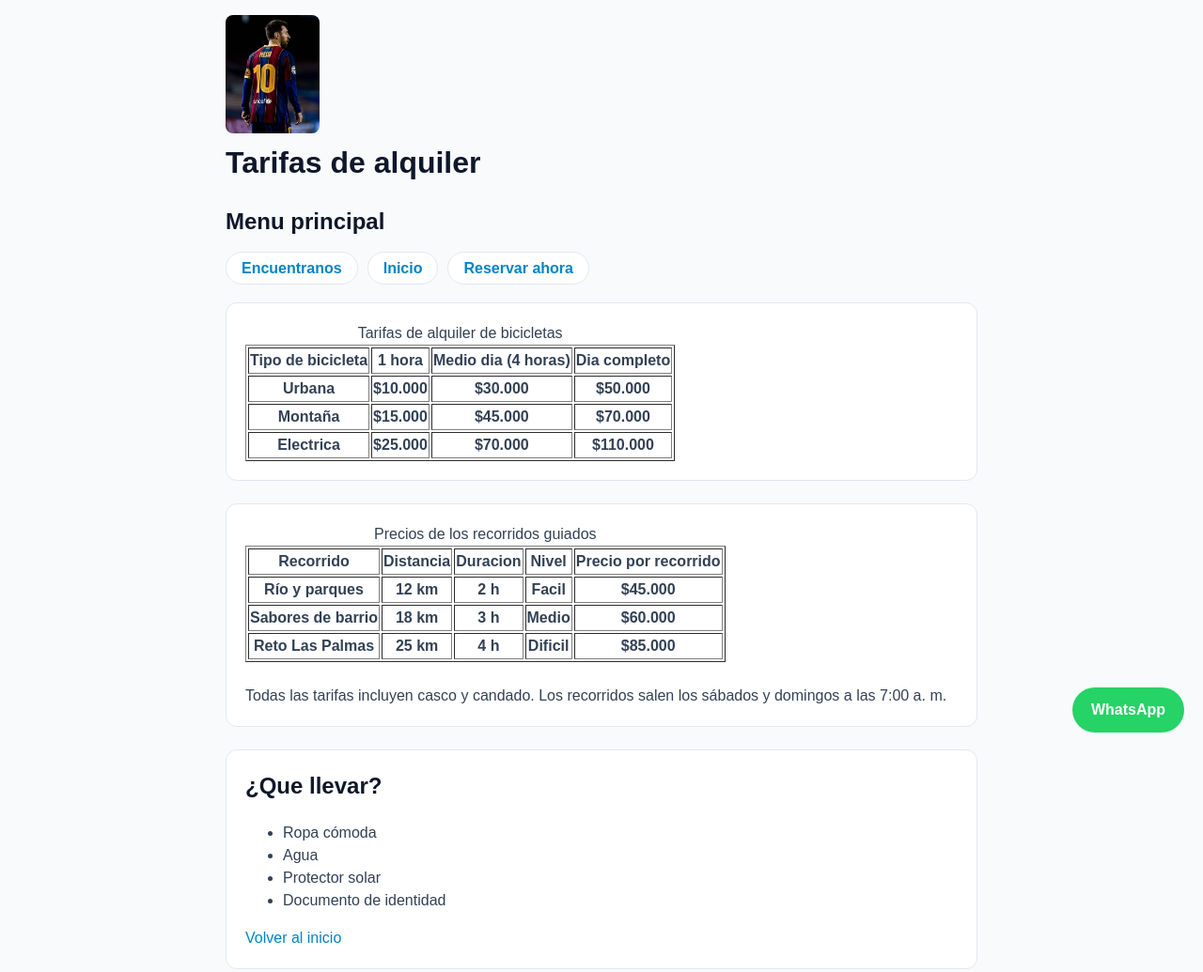
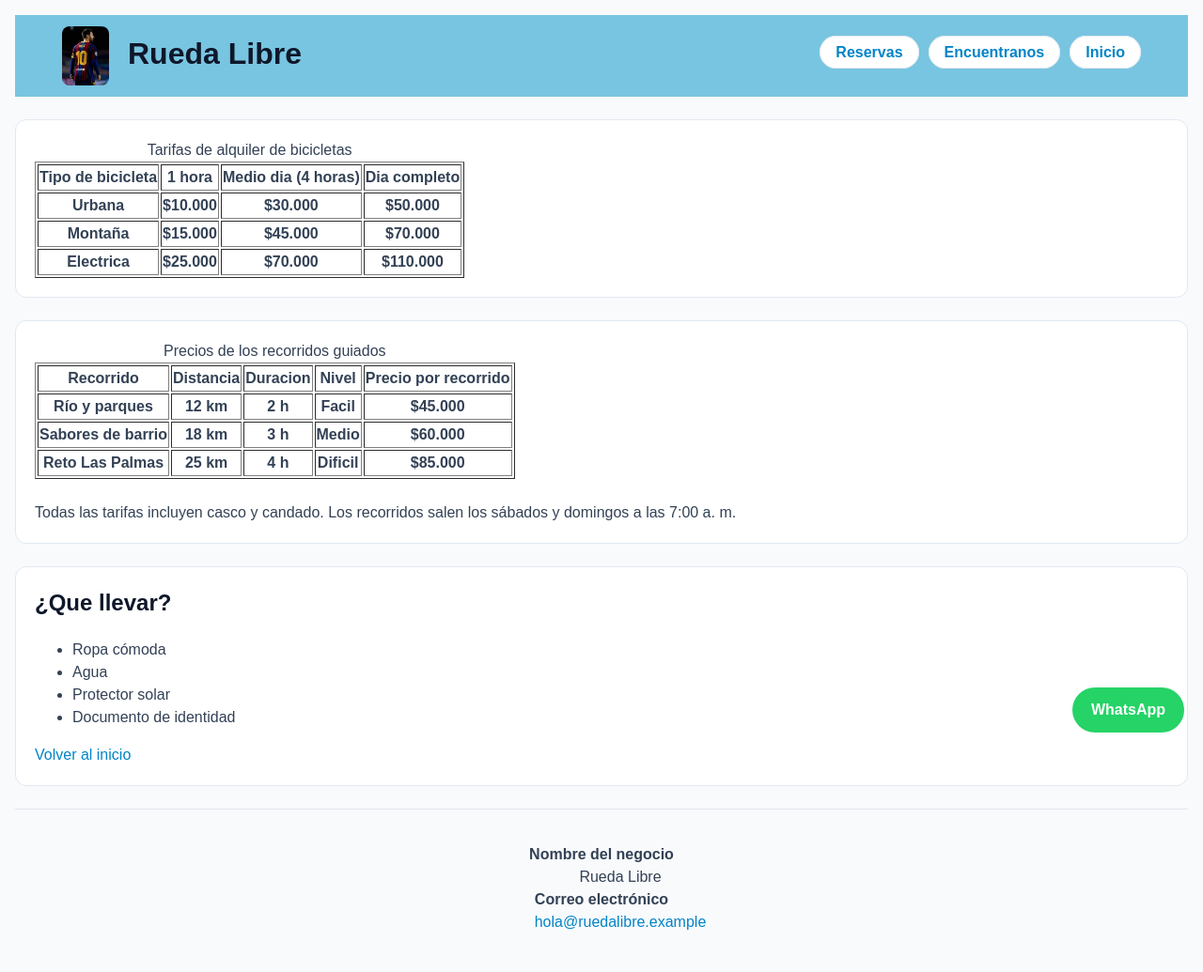
Before and after one commit to AndresFelipeOrozcoPaternina/rueda-libre, a plain HTML site: page paginas/tarifas.html in a window 1280 px wide. Shown: the top 1035 px of the page at 94% size. Drawn offline with Linux system fonts and the light colour scheme.

Commit message:
feat: encabezado

```diff
--- a/css/styles.css
+++ b/css/styles.css
@@ -24,7 +24,7 @@ body {
 }
 
 header, main, section, footer{
-  max-width: 800px;
+  max-width: 2000px;
   margin: 0 auto 24px;
 }
 
@@ -92,3 +92,38 @@ footer {
   border-radius: 25px;
   font-weight: bold;
 }
+
+header {
+  display: flex;
+  justify-content: space-around;
+  gap: 20px;
+  margin-bottom: 24px;
+  background-color: rgb(120, 197, 225);
+  padding: 12px 50px;
+
+}
+
+header logo {
+  width: 50px;
+  height: 50px;
+  border-radius: 50%;
+  justify-content: space-between;
+}
+
+header h1{
+  text-align:center;
+  margin-bottom: 1px;
+  margin-right: auto;
+  margin-top: 5px;
+}
+
+nav a{
+  text-decoration: none;
+  color: var(--color-principal);
+  gap: 50px;
+}
+
+nav ul{
+  display: flex;
+  padding: 300px;
+}
--- a/paginas/tarifas.html
+++ b/paginas/tarifas.html
@@ -13,15 +13,16 @@
 <body>
 
     <header>
-        <img src="../img/images.jpeg" alt="logo" width="100" height="100" id="logo">
-         <h1> Tarifas de alquiler</h1>
+        <img src="../img/images.jpeg" alt="logo" width="50" height="50" id="logo">
+        <h1>Rueda Libre</h1>
 
-            <h2>Menu principal</h2>
+
+
         <nav>
             <ul id="menu">
+                <li><a href="./reservas.html">Reservas</a></li>
                 <li><a href="./encuentranos.html">Encuentranos</a></li>
                 <li><a href="../index.html">Inicio</a></li>
-                <li><a href="./reservas.html">Reservar ahora</a></li>
             </ul>
         </nav>
     </header>
```
Also changed, not shown: index.html (+1 -3 lines), paginas/encuentranos.html (+1 -1 lines), paginas/reservas.html (+6 -2 lines).
